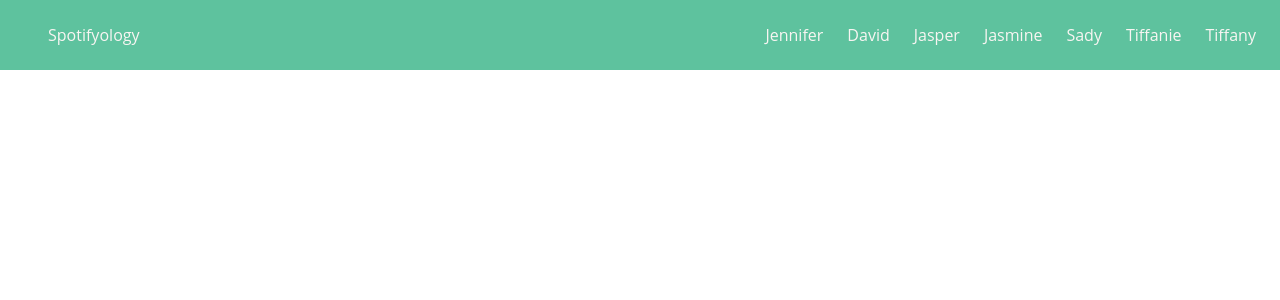
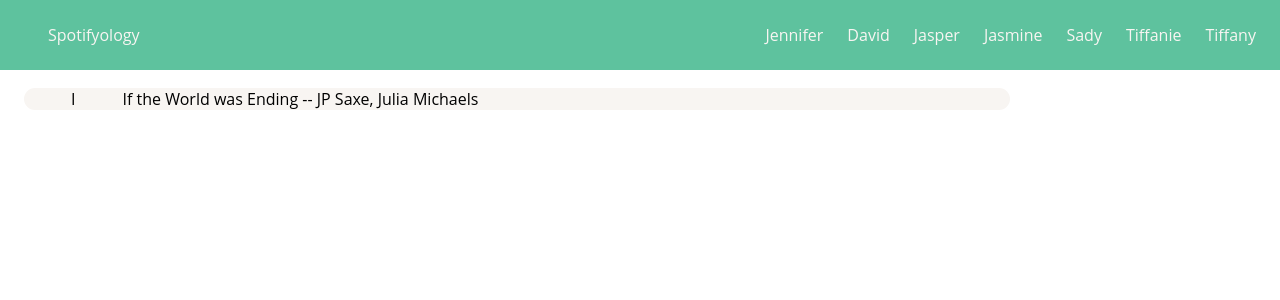
Before and after one commit to jennxiao/spotifyology, a React (Create React App) app in the folder spotifyology-react-app/: page /tiffanie in a window 1280 px wide. Shown: the top 300 px of the page. Built offline with nearby package versions, Linux system fonts and the light colour scheme.

Commit message:
this too

```diff
--- a/spotifyology-react-app/src/components/Tiffanie/Tiffanie.js
+++ b/spotifyology-react-app/src/components/Tiffanie/Tiffanie.js
@@ -1,7 +1,7 @@
 import React, { useRef } from 'react';
 import { NavLink } from 'react-router-dom';
-import playlistSongComponent from "./tiff_playlist"
-import { css } from 'emotion';
+// import playlistSongComponent from "./tiff_playlist";
+import Test from './Test';
 
 
 
@@ -12,13 +12,13 @@ class Tiffanie extends React.Component {
 
     render() {
         return (
-        <body>
-            <playlistSongComponent
-              letter= "I"
-              title= "If the World was Ending"
-              artist= "JP Saxe, Julia Michaels"
+        <div>
+            <Test
+                letter= "I"
+                title= "If the World was Ending"
+                artist= "JP Saxe, Julia Michaels"
             />
-        </body>
+        </div>
         );
     }
   }
```
